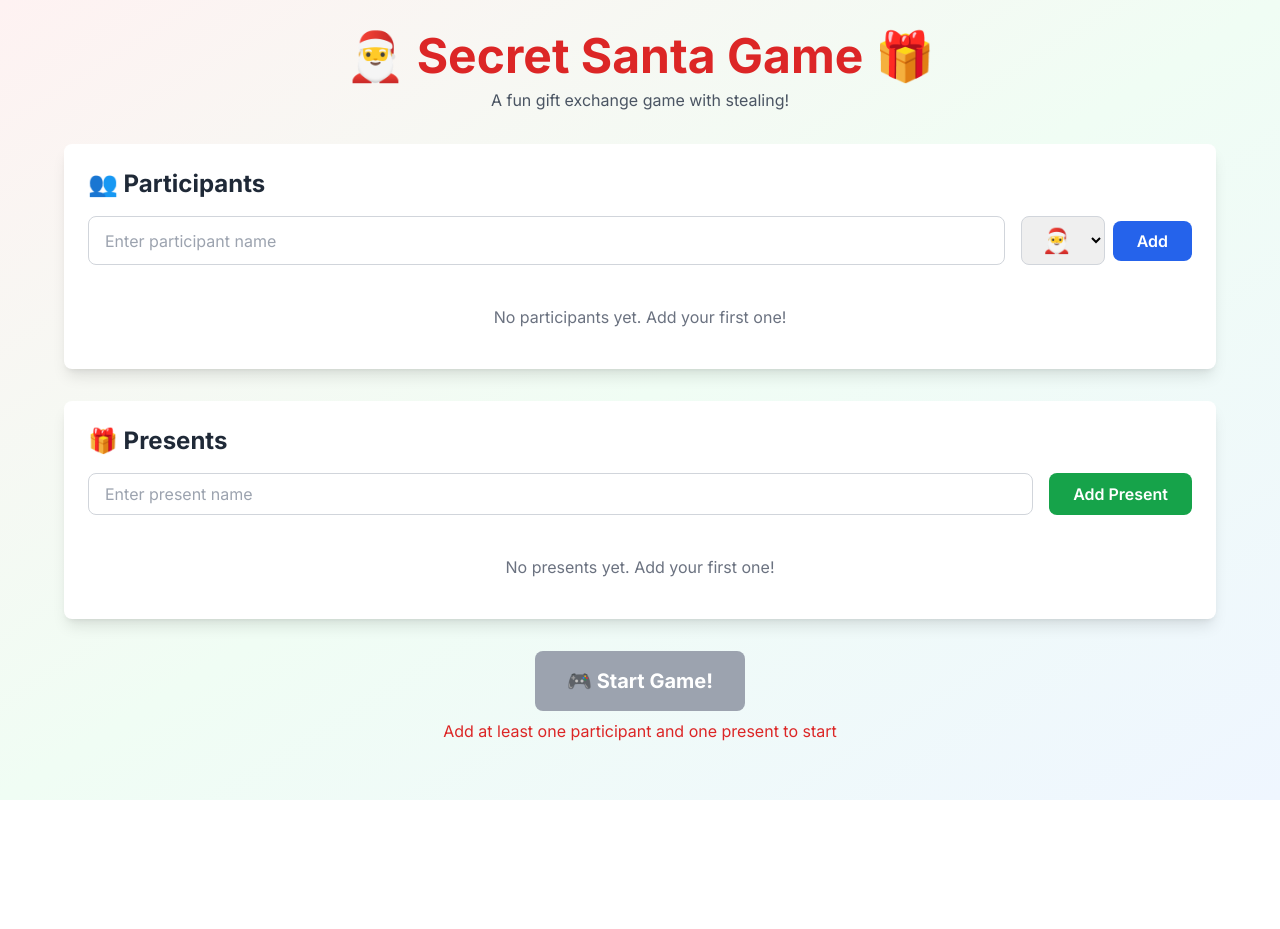
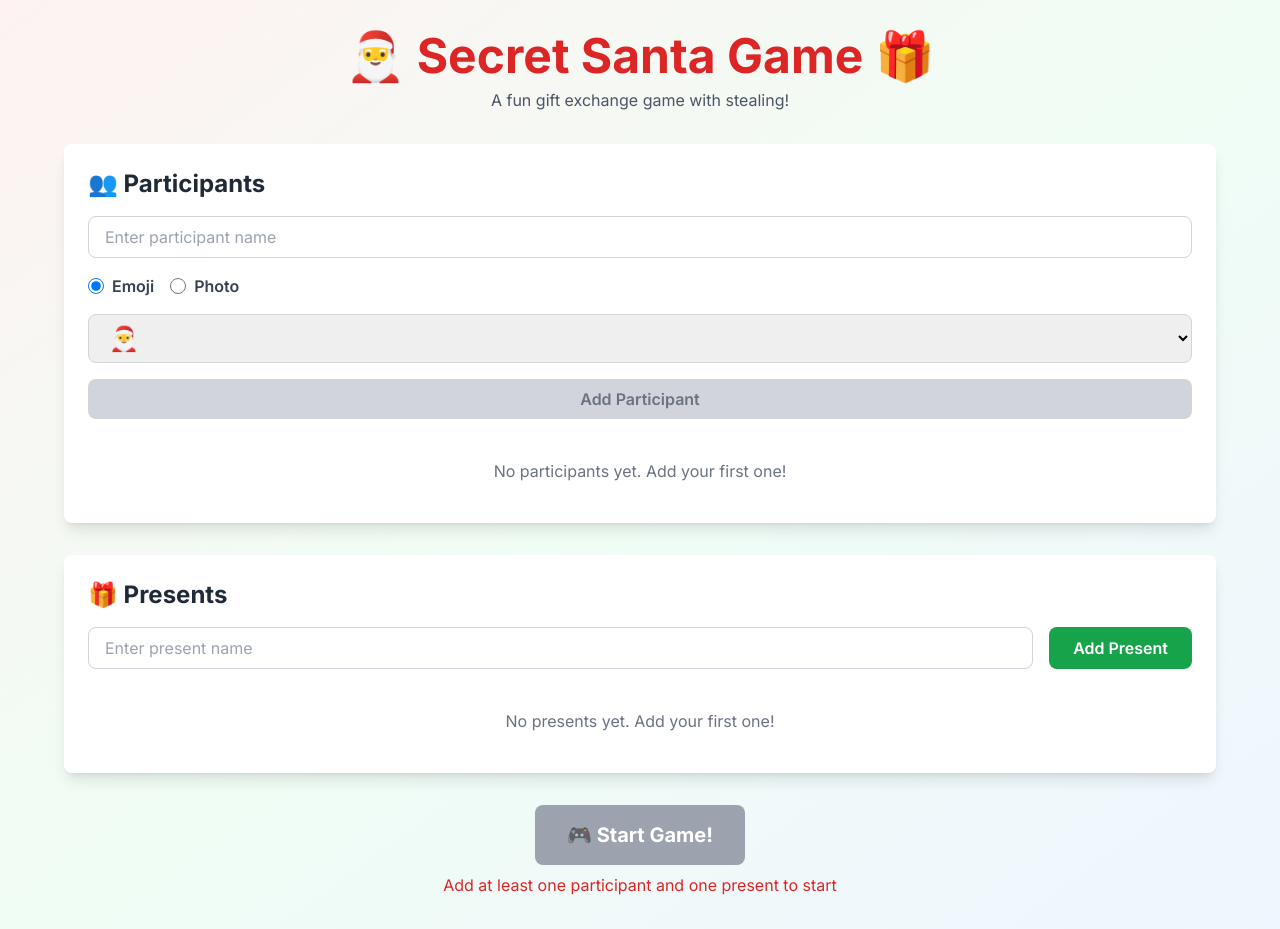
Before and after one commit to Henrique-Azank/secret-santa, a Next.js app: page / in a window 1280 px wide. Before the commit the page ends 800 px from the top, so only its background shows below. Built offline with nearby package versions, Linux system fonts and the light colour scheme.

Commit message:
feat: added participants icons

```diff
--- a/components/GameResults.tsx
+++ b/components/GameResults.tsx
@@ -1,6 +1,7 @@
 'use client';
 
 import { GameState } from '@/types/game';
+import ParticipantIcon from './ParticipantIcon';
 
 interface Props {
   gameState: GameState;
@@ -36,7 +37,7 @@ export default function GameResults({ gameState, onReset }: Props) {
               className="p-6 bg-gradient-to-r from-blue-50 to-purple-50 rounded-lg border-2 border-purple-200"
             >
               <div className="flex items-center gap-3 mb-3">
-                <span className="text-4xl">{participant.icon}</span>
+                <ParticipantIcon participant={participant} size="xl" />
                 <h4 className="text-2xl font-bold text-gray-800">{participant.name}</h4>
               </div>
 
--- /dev/null
+++ b/components/ParticipantIcon.tsx
@@ -0,0 +1,31 @@
+import { Participant } from '@/types/game';
+
+interface Props {
+  participant: Participant;
+  size?: 'sm' | 'md' | 'lg' | 'xl';
+}
+
+export default function ParticipantIcon({ participant, size = 'md' }: Props) {
+  const sizeClasses = {
+    sm: 'w-8 h-8 text-xl',
+    md: 'w-10 h-10 text-2xl',
+    lg: 'w-12 h-12 text-3xl',
+    xl: 'w-16 h-16 text-4xl',
+  };
+
+  if (participant.iconType === 'photo' && participant.photoUrl) {
+    return (
+      <img
+        src={participant.photoUrl}
+        alt={participant.name}
+        className={`${sizeClasses[size]} rounded-full object-cover border-2 border-gray-300`}
+      />
+    );
+  }
+
+  return (
+    <span className={`${sizeClasses[size]} flex items-center justify-center`}>
+      {participant.icon}
+    </span>
+  );
+}
--- a/components/ParticipantSetup.tsx
+++ b/components/ParticipantSetup.tsx
@@ -14,16 +14,33 @@ interface Props {
 export default function ParticipantSetup({ participants, onAdd, onRemove }: Props) {
   const [name, setName] = useState('');
   const [selectedIcon, setSelectedIcon] = useState(AVAILABLE_ICONS[0]);
+  const [iconType, setIconType] = useState<'emoji' | 'photo'>('emoji');
+  const [photoUrl, setPhotoUrl] = useState('');
+  const [photoSource, setPhotoSource] = useState<'upload' | 'url'>('upload');
+
+  const handlePhotoUpload = (e: React.ChangeEvent<HTMLInputElement>) => {
+    const file = e.target.files?.[0];
+    if (file) {
+      const reader = new FileReader();
+      reader.onloadend = () => {
+        setPhotoUrl(reader.result as string);
+      };
+      reader.readAsDataURL(file);
+    }
+  };
 
   const handleSubmit = (e: React.FormEvent) => {
     e.preventDefault();
-    if (name.trim()) {
+    if (name.trim() && (iconType === 'emoji' || photoUrl)) {
       onAdd({
         id: Date.now().toString(),
         name: name.trim(),
         icon: selectedIcon,
+        iconType,
+        photoUrl: iconType === 'photo' ? photoUrl : undefined,
       });
       setName('');
+      setPhotoUrl('');
     }
   };
 
@@ -32,33 +49,137 @@ export default function ParticipantSetup({ participants, onAdd, onRemove }: Prop
       <h2 className="text-2xl font-bold mb-4 text-gray-800">👥 Participants</h2>
 
       <form onSubmit={handleSubmit} className="mb-6">
-        <div className="flex flex-col sm:flex-row gap-4">
+        <div className="space-y-4">
           <input
             type="text"
             value={name}
             onChange={(e) => setName(e.target.value)}
             placeholder="Enter participant name"
-            className="flex-1 px-4 py-2 border border-gray-300 rounded-lg focus:ring-2 focus:ring-blue-500 focus:border-transparent"
+            className="w-full px-4 py-2 border border-gray-300 rounded-lg focus:ring-2 focus:ring-blue-500 focus:border-transparent"
           />
 
-          <div className="flex gap-2 items-center">
+          {/* Icon Type Selector */}
+          <div className="flex gap-4">
+            <label className="flex items-center gap-2 cursor-pointer">
+              <input
+                type="radio"
+                value="emoji"
+                checked={iconType === 'emoji'}
+                onChange={(e) => setIconType(e.target.value as 'emoji' | 'photo')}
+                className="w-4 h-4"
+              />
+              <span className="font-semibold text-gray-700">Emoji</span>
+            </label>
+            <label className="flex items-center gap-2 cursor-pointer">
+              <input
+                type="radio"
+                value="photo"
+                checked={iconType === 'photo'}
+                onChange={(e) => setIconType(e.target.value as 'emoji' | 'photo')}
+                className="w-4 h-4"
+              />
+              <span className="font-semibold text-gray-700">Photo</span>
+            </label>
+          </div>
+
+          {/* Emoji Selector */}
+          {iconType === 'emoji' && (
             <select
               value={selectedIcon}
               onChange={(e) => setSelectedIcon(e.target.value)}
-              className="px-4 py-2 border border-gray-300 rounded-lg focus:ring-2 focus:ring-blue-500 focus:border-transparent text-2xl"
+              className="w-full px-4 py-2 border border-gray-300 rounded-lg focus:ring-2 focus:ring-blue-500 focus:border-transparent text-2xl"
             >
               {AVAILABLE_ICONS.map(icon => (
                 <option key={icon} value={icon}>{icon}</option>
               ))}
             </select>
+          )}
 
-            <button
-              type="submit"
-              className="px-6 py-2 bg-blue-600 text-white rounded-lg hover:bg-blue-700 transition-colors font-semibold"
-            >
-              Add
-            </button>
-          </div>
+          {/* Photo Upload or URL */}
+          {iconType === 'photo' && (
+            <div className="space-y-3">
+              {/* Photo Source Toggle */}
+              <div className="flex gap-4 border-b border-gray-200 pb-2">
+                <button
+                  type="button"
+                  onClick={() => {
+                    setPhotoSource('upload');
+                    setPhotoUrl('');
+                  }}
+                  className={`px-4 py-2 rounded-lg font-semibold transition-colors ${
+                    photoSource === 'upload'
+                      ? 'bg-blue-600 text-white'
+                      : 'bg-gray-200 text-gray-700 hover:bg-gray-300'
+                  }`}
+                >
+                  📁 Upload File
+                </button>
+                <button
+                  type="button"
+                  onClick={() => {
+                    setPhotoSource('url');
+                    setPhotoUrl('');
+                  }}
+                  className={`px-4 py-2 rounded-lg font-semibold transition-colors ${
+                    photoSource === 'url'
+                      ? 'bg-blue-600 text-white'
+                      : 'bg-gray-200 text-gray-700 hover:bg-gray-300'
+                  }`}
+                >
+                  🔗 Photo URL
+                </button>
+              </div>
+
+              {/* File Upload */}
+              {photoSource === 'upload' && (
+                <input
+                  type="file"
+                  accept="image/*"
+                  onChange={handlePhotoUpload}
+                  className="w-full px-4 py-2 border border-gray-300 rounded-lg focus:ring-2 focus:ring-blue-500 focus:border-transparent"
+                />
+              )}
+
+              {/* URL Input */}
+              {photoSource === 'url' && (
+                <input
+                  type="url"
+                  value={photoUrl}
+                  onChange={(e) => setPhotoUrl(e.target.value)}
+                  placeholder="https://example.com/photo.jpg"
+                  className="w-full px-4 py-2 border border-gray-300 rounded-lg focus:ring-2 focus:ring-blue-500 focus:border-transparent"
+                />
+              )}
+
+              {/* Preview */}
+              {photoUrl && (
+                <div className="flex items-center gap-2">
+                  <span className="text-sm text-gray-600">Preview:</span>
+                  <img
+                    src={photoUrl}
+                    alt="Preview"
+                    className="w-12 h-12 rounded-full object-cover border-2 border-gray-300"
+                    onError={(e) => {
+                      e.currentTarget.src = '';
+                      e.currentTarget.className = 'hidden';
+                    }}
+                  />
+                </div>
+              )}
+            </div>
+          )}
+
+          <button
+            type="submit"
+            disabled={!name.trim() || (iconType === 'photo' && !photoUrl)}
+            className={`w-full px-6 py-2 rounded-lg transition-colors font-semibold ${
+              name.trim() && (iconType === 'emoji' || photoUrl)
+                ? 'bg-blue-600 text-white hover:bg-blue-700'
+                : 'bg-gray-300 text-gray-500 cursor-not-allowed'
+            }`}
+          >
+            Add Participant
+          </button>
         </div>
       </form>
 
@@ -72,7 +193,15 @@ export default function ParticipantSetup({ participants, onAdd, onRemove }: Prop
               className="flex items-center justify-between p-3 bg-gray-50 rounded-lg hover:bg-gray-100 transition-colors"
             >
               <div className="flex items-center gap-3">
-                <span className="text-3xl">{participant.icon}</span>
+                {participant.iconType === 'photo' && participant.photoUrl ? (
+                  <img
+                    src={participant.photoUrl}
+                    alt={participant.name}
+                    className="w-12 h-12 rounded-full object-cover border-2 border-gray-300"
+                  />
+                ) : (
+                  <span className="text-3xl">{participant.icon}</span>
+                )}
                 <span className="font-semibold text-gray-800">{participant.name}</span>
               </div>
               <button
--- a/types/game.ts
+++ b/types/game.ts
@@ -2,6 +2,8 @@ export interface Participant {
   id: string;
   name: string;
   icon: string;
+  iconType: 'emoji' | 'photo';
+  photoUrl?: string;
 }
 
 export interface Present {
```
Also changed, not shown: components/GamePlay.tsx (+18 -10 lines).
